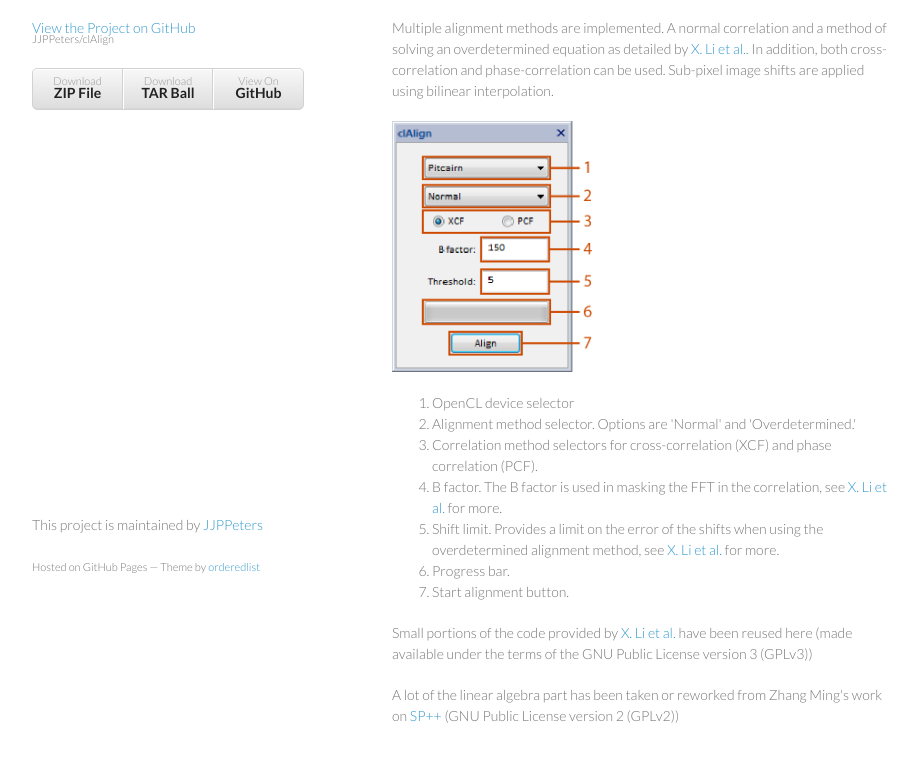
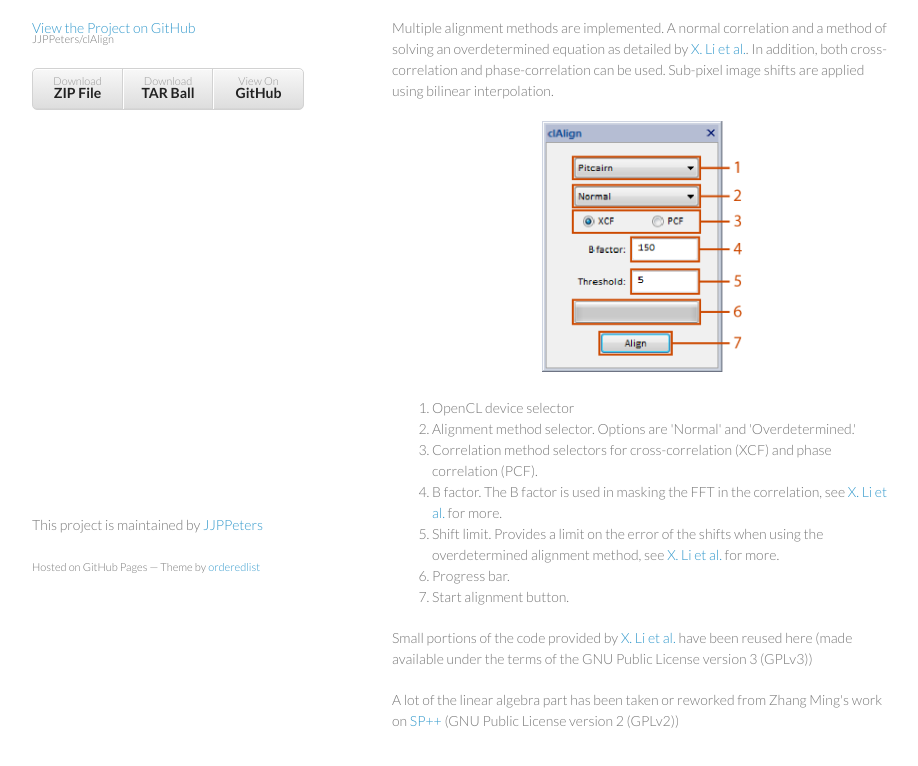
Before and after one commit to JJPPeters/clAlign, a plain HTML site: page index.html in a window 1280 px wide. Shown: the part 154-920 px from the top of the page, without its empty margins (178-1096 px from the left). Drawn offline with Linux system fonts and the light colour scheme.

Commit message:
Tried centering image again

```diff
--- a/index.html
+++ b/index.html
@@ -35,7 +35,7 @@
 
 <p>Multiple alignment methods are implemented. A normal correlation and a method of solving an overdetermined equation as detailed by <a href="http://doi.org/10.1038/NMETH.2472">X. Li et al.</a>. In addition, both cross-correlation and phase-correlation can be used. Sub-pixel image shifts are applied using bilinear interpolation.</p>
 
-<p><img src="Images/GUI.png" alt="clAlign GUI" align="middle" width="200"></p>
+<p  align="center"><img src="Images/GUI.png" alt="clAlign GUI" width="200"></p>
 
 <ol>
 <li>OpenCL device selector</li>
```
